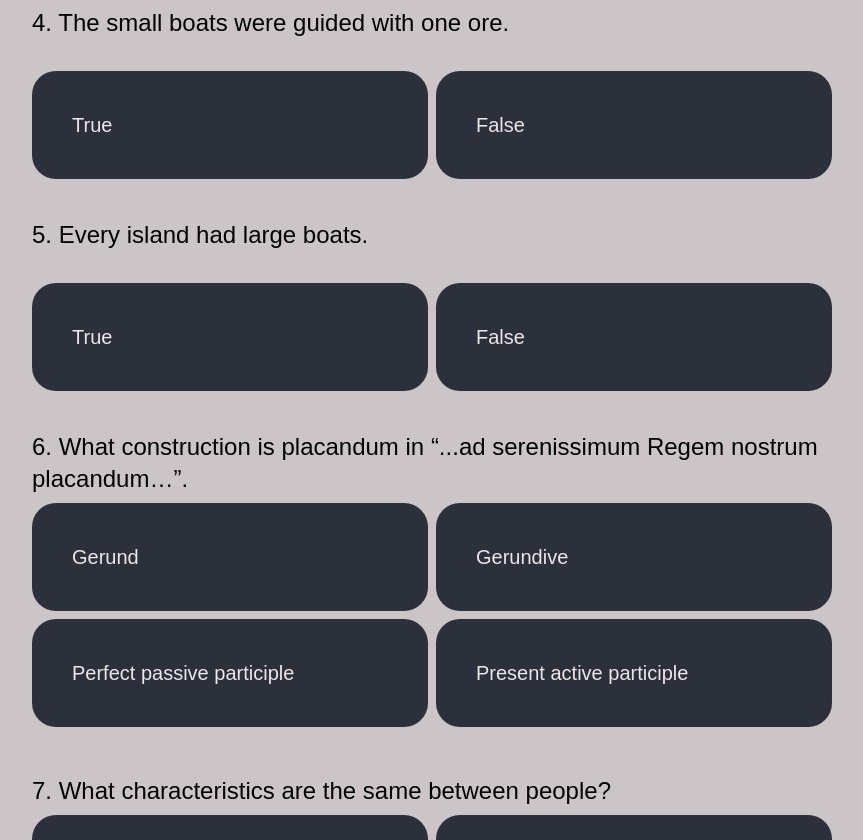
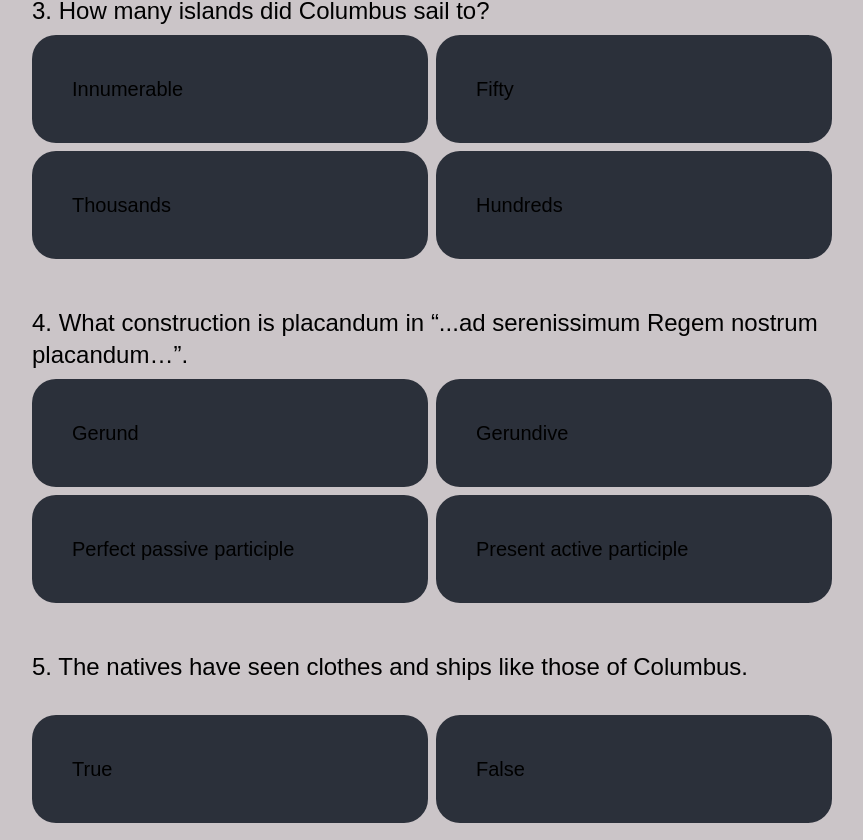
Before and after one commit to cqb13/latin-quiz, a Next.js app: page / in a window 1280 px wide. Shown: the part 1461-2301 px from the top of the page, without its empty margins (208-1071 px from the left). Built offline with nearby package versions, Linux system fonts and the light colour scheme; a web font is replaced by a local one.

Commit message:
Fixed answer display & added random question order

```diff
--- a/app/globals.css
+++ b/app/globals.css
@@ -3,3 +3,7 @@
 @tailwind base;
 @tailwind components;
 @tailwind utilities;
+
+html {
+  scroll-behavior: smooth;
+}
--- a/app/page.tsx
+++ b/app/page.tsx
@@ -1,10 +1,11 @@
 "use client";
 
-import Question from "@/components/question";
-import questions, { QuestionType } from "@/lib/questions";
+import QuestionDisplay from "@/components/question";
+import questions, { QuestionType, Question } from "@/lib/questions";
 import { useState, useEffect } from "react";
 
 export default function Home() {
+  const [usedQuestions, setUsedQuestions] = useState<Question[]>([]);
   const [submitted, setSubmitted] = useState(false);
   const [questionResults, setQuestionResults] = useState<boolean[]>([]);
   const [absoluteResults, setAbsoluteResults] = useState<number>(0);
@@ -15,23 +16,32 @@ export default function Home() {
   const [attempts, setAttempts] = useState(0);
 
   useEffect(() => {
-    let tempAbsoluteResults = 0;
-    questions.forEach((question) => {
+    let tempUncertainResultsIndex: number[] = [];
+    for (let i = 0; i < questions.length; i++) {
       if (
-        question.type === QuestionType.MultipleChoice ||
-        question.type === QuestionType.TrueFalse ||
-        question.type === QuestionType.FillInTheBlank
+        questions[i].type === QuestionType.MultipleChoice ||
+        questions[i].type === QuestionType.TrueFalse ||
+        questions[i].type === QuestionType.FillInTheBlank
       ) {
-        tempAbsoluteResults++;
         setAbsoluteResults(absoluteResults + 1);
       } else {
-        setUncertainResultsIndex([
-          ...uncertainResultsIndex,
-          tempAbsoluteResults
-        ]);
+        tempUncertainResultsIndex.push(i);
       }
-    });
+    }
+    setUncertainResultsIndex(tempUncertainResultsIndex);
+    setUsedQuestions(shuffle(questions));
   }, []);
+
+  const shuffle = (array: any[]) => {
+    let tempArray = array;
+    for (let i = tempArray.length - 1; i > 0; i--) {
+      const j = Math.floor(Math.random() * i);
+      const temp = tempArray[i];
+      tempArray[i] = tempArray[j];
+      tempArray[j] = temp;
+    }
+    return tempArray;
+  };
 
   const updateQuestionResults = (index: number, result: boolean) => {
     const newQuestionResults = questionResults;
@@ -55,12 +65,15 @@ export default function Home() {
     setQuestionResults([]);
     setScore(0);
     setAttempts(attempts + 1);
+    setUsedQuestions(shuffle(questions));
+    //!!!: maybe make an id, and scroll to that id, if it does not work on smaller screens
+    window.scrollTo(0, 500);
   };
 
   return (
     <main className='flex flex-col gap-10 px-60 py-20 bg-gray bg-opacity-30 max-lg:px-14 max-sm:px-5'>
-      {questions.map((question, index) => (
-        <Question
+      {usedQuestions.map((question, index) => (
+        <QuestionDisplay
           question={question}
           submitted={submitted}
           updateQuestionResults={updateQuestionResults}
--- a/components/question.tsx
+++ b/components/question.tsx
@@ -3,7 +3,7 @@
 import { useState, useEffect } from "react";
 import { QuestionType, Question } from "@/lib/questions";
 
-export default function Question({
+export default function QuestionDisplay({
   question,
   submitted,
   updateQuestionResults,
@@ -158,16 +158,14 @@ export default function Question({
                 className='bg-gunmetal p-10 rounded-3xl cursor-pointer hover:bg-opacity-95 transition-all'
               >
                 <h2
-                  className={`${
+                  className={` ${
+                    selected == answerIndex ? "text-non_photo_blue-200" : ""
+                  } ${
                     answerIndex == selectAnswerIndex &&
                     submitted &&
                     selected !== answerIndex
                       ? "text-green-700"
                       : ""
-                  } ${
-                    selected == answerIndex
-                      ? "text-non_photo_blue-200"
-                      : "text-lavender_blush"
                   } font-belgrano text-xl`}
                 >
                   {answer}
@@ -210,9 +208,7 @@ export default function Question({
                   ? "text-green-700"
                   : ""
               } ${
-                selected == 0
-                  ? "text-non_photo_blue-200"
-                  : "text-lavender_blush"
+                selected == 0 ? "text-non_photo_blue-200" : ""
               } font-belgrano text-xl`}
             >
               True
@@ -229,9 +225,7 @@ export default function Question({
                   ? "text-green-700"
                   : ""
               }${
-                selected == 1
-                  ? "text-non_photo_blue-200"
-                  : "text-lavender_blush"
+                selected == 1 ? "text-non_photo_blue-200" : ""
               } font-belgrano text-xl`}
             >
               False
--- a/lib/questions.ts
+++ b/lib/questions.ts
@@ -44,19 +44,20 @@ const questions: Question[] = [
     answer: false
   },
   {
-    question: "The natives admired what Columbus shared or communicated with them.",
+    question:
+      "The natives admired what Columbus shared or communicated with them.",
     type: QuestionType.TrueFalse,
     answer: true
   },
   {
-    question: "The natives were not able to understand Columbus\' people.",
+    question: "The natives were not able to understand Columbus' people.",
     type: QuestionType.TrueFalse,
     answer: false
   },
   {
-    question: "The small boats were guided with one ore.",
+    question: "The boats were guided with two oars.",
     type: QuestionType.TrueFalse,
-    answer: false
+    answer: true
   },
   {
     question: "Every island had large boats.",
@@ -64,61 +65,94 @@ const questions: Question[] = [
     answer: false
   },
   {
-    question: "What construction is placandum in \“...ad serenissimum Regem nostrum placandum…\”.",
+    question:
+      "What construction is placandum in “...ad serenissimum Regem nostrum placandum…”.",
     type: QuestionType.MultipleChoice,
-    choices: ["Gerund", "Gerundive", "Perfect passive participle", "Present active participle"],
-    correctChoiceIndex: 1,
+    choices: [
+      "Gerund",
+      "Gerundive",
+      "Perfect passive participle",
+      "Present active participle"
+    ],
+    correctChoiceIndex: 1
   },
   {
-    question: "What characteristics are the same between people?",
+    question: "What characteristics are the same between the natives?",
     type: QuestionType.MultipleChoice,
-    choices: ["Thought, emotion, behavior", "Culture, language, cognition", "Form, habit, speech", "DNA, growth, mortality"],
-    correctChoiceIndex: 2,
+    choices: [
+      "Thought, emotion, behavior",
+      "Culture, language, cognition",
+      "Form, habit, speech",
+      "DNA, growth, mortality"
+    ],
+    correctChoiceIndex: 2
   },
   {
-    question: "What construction is endurandam in \“...quia Indi proni erunt ad sanctam Christi fidem conversionem endurandam\”.",
+    question:
+      "What construction is endurandam in “...quia Indi proni erunt ad sanctam Christi fidem conversionem endurandam”.",
     type: QuestionType.MultipleChoice,
-    choices: ["Gerund", "Gerundive", "Perfect passive participle", "Present active participle"],
-    correctChoiceIndex: 1,
+    choices: [
+      "Gerund",
+      "Gerundive",
+      "Perfect passive participle",
+      "Present active participle"
+    ],
+    correctChoiceIndex: 1
   },
   {
-    question: "What happened between Columbus and the natives? \“Cum his suam mercaturam exercent et inter eos commertia fiunt\”",
+    question:
+      "What happened between Columbus and the natives? “Cum his suam mercaturam exercent et inter eos commertia fiunt”",
     type: QuestionType.MultipleChoice,
     choices: ["Fighting", "Nothing", "Peace", "Trade"],
-    correctChoiceIndex: 3,
+    correctChoiceIndex: 3
   },
   {
     question: "How many islands did Columbus sail to?",
     type: QuestionType.MultipleChoice,
     choices: ["Innumerable", "Fifty", "Thousands", "Hundreds"],
-    correctChoiceIndex: 0,
+    correctChoiceIndex: 0
   },
   {
     question: "In what time were the natives able to understand Columbus",
     type: QuestionType.MultipleChoice,
     choices: ["In a few hours", "A long time", "A short time", "In a few days"],
-    correctChoiceIndex: 2,
+    correctChoiceIndex: 2
   },
   {
-    question: ["Columbus", "said", "the", "natives", "are", "not", "", "or", ""],
+    question: [
+      "Columbus",
+      "said",
+      "the",
+      "natives",
+      "are",
+      "not",
+      "",
+      "or",
+      ""
+    ],
     type: QuestionType.FillInTheBlank,
     answers: ["slow", "wild"],
-    ending: ".",
+    ending: "."
   },
   {
-    question: "Translate: \"In omnibus his insulis nulla est diversitas inter gentis effigies nulla, in moribus atque loquela\".",
+    question:
+      'Translate: "In omnibus his insulis nulla est diversitas inter gentis effigies nulla, in moribus atque loquela".',
     type: QuestionType.ShortAnswer,
-    answer: "In all these islands there is no difference between the form of people, no difference in habits and speech."
+    answer:
+      "In all these islands there is no difference between the form of people, no difference in habits and speech."
   },
   {
-    question: "Translate: \"Haec res pertutilis est, reor, ad serenissimum Regem nostrum placandum, quia Indi proni erunt ad sanctum Christi fidem conversionem endurandam.\".",
+    question:
+      'Translate: "Haec res pertutilis est, reor, ad serenissimum Regem nostrum placandum, quia Indi proni erunt ad sanctum Christi fidem conversionem endurandam.".',
     type: QuestionType.ShortAnswer,
     answer: "."
   },
   {
-    question: "Translate: \"Brevi tempore nos ipsos et hi nos gestu ac signis, tum verbis, intellexerunt.\".",
+    question:
+      'Translate: "Brevi tempore nos ipsos et hi nos gestu ac signis, tum verbis, intellexerunt.".',
     type: QuestionType.ShortAnswer,
-    answer: "In a short time they themselves understood us through gestures and signs, then words."
+    answer:
+      "In a short time they themselves understood us through gestures and signs, then words."
   }
 ];
 
```
